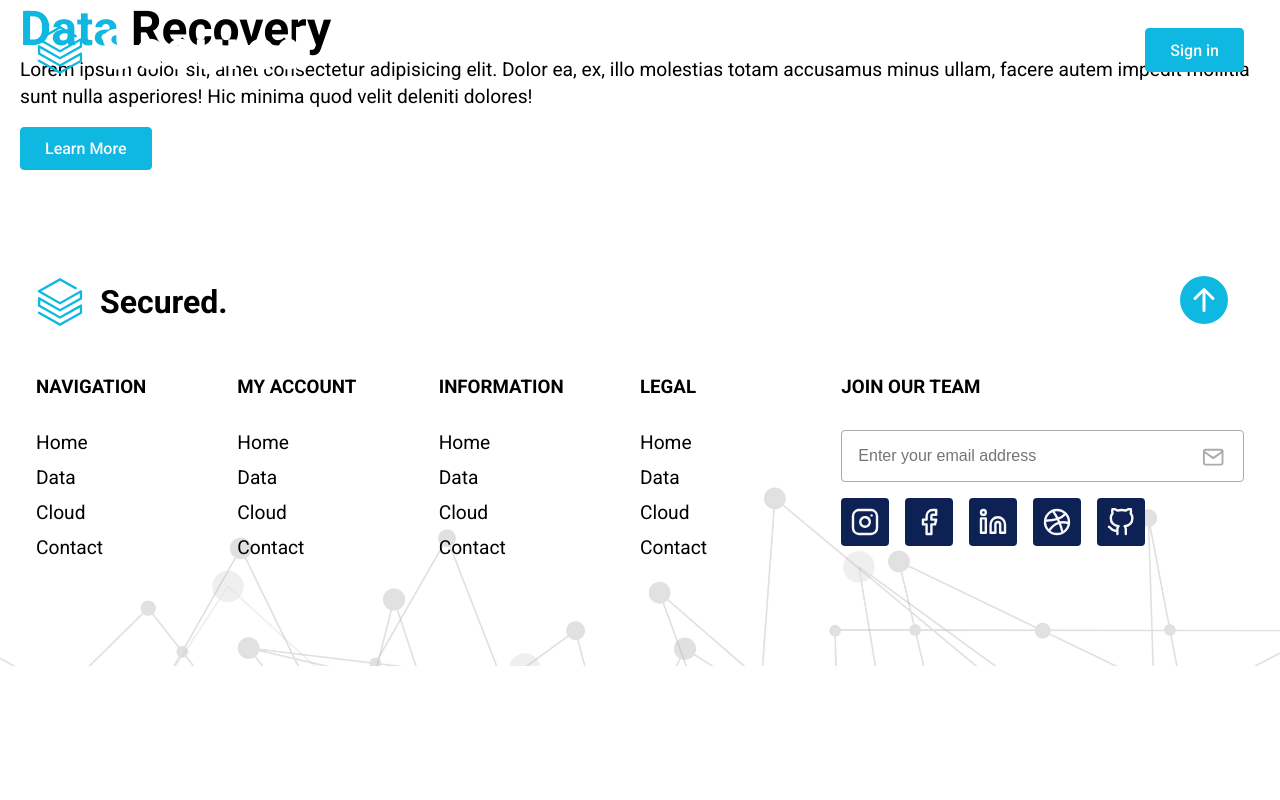
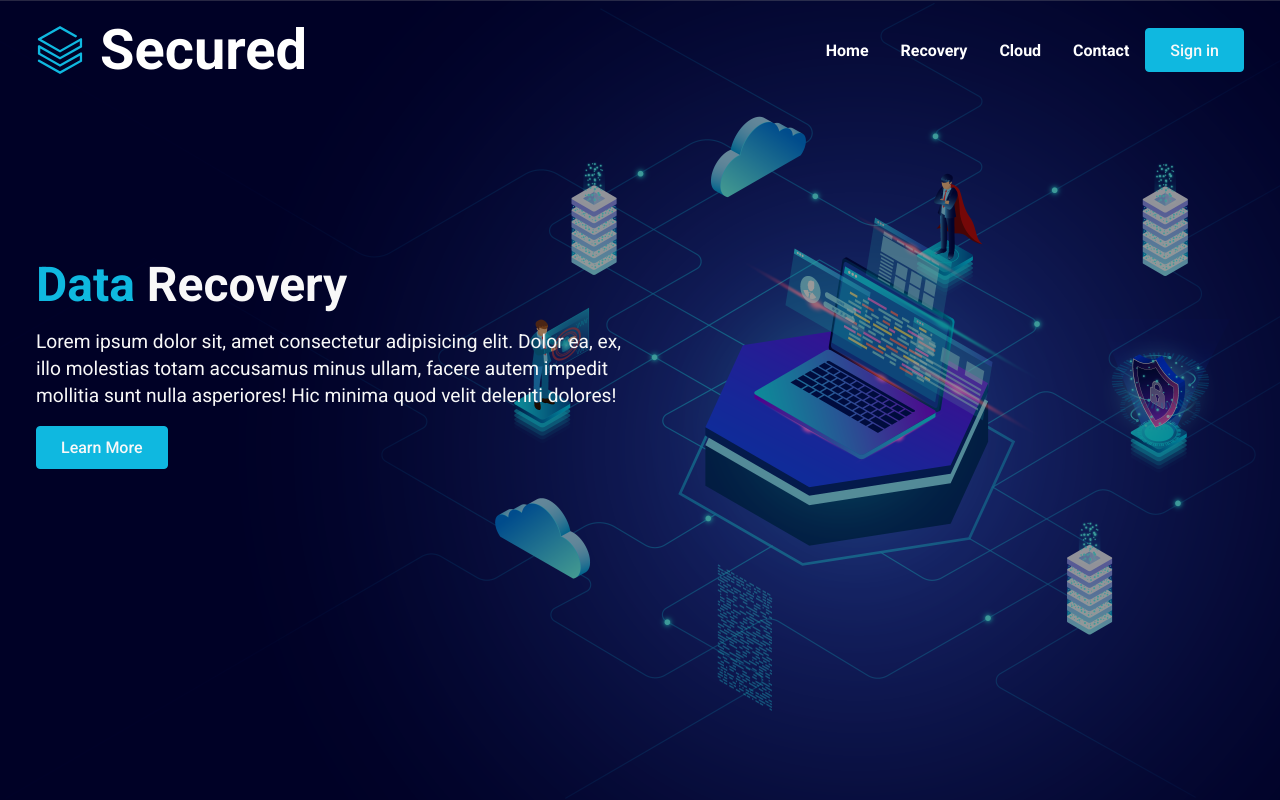
Before and after one commit to Medvedev-Savelii/react-website-data-secure-app, a React (Create React App) app: page /recovery in a window 1280 px wide. Shown: the top 800 px of the page. Built offline with nearby package versions, Linux system fonts and the light colour scheme.

Commit message:
eight-commit

```diff
--- a/src/components/contact/Contact.jsx
+++ b/src/components/contact/Contact.jsx
@@ -0,0 +1,33 @@
+import React from "react";
+import "./ContactStyles.css";
+
+const Contact = () => {
+  return (
+    <div className="contact">
+      <div className="container">
+        <div className="form-container">
+          <form>
+            <h1>
+              <span>Contact</span> Us
+            </h1>
+            <div>
+              <label>Name</label>
+              <input type="text" placeholder="Enter your name" />
+            </div>
+            <div>
+              <label>Email</label>
+              <input type="email" placeholder="Enter your email" />
+            </div>
+            <div>
+              <label>Message</label>
+              <textarea rows="10" cols="30" placeholder="Enter your message" />
+            </div>
+            <button>Submit</button>
+          </form>
+        </div>
+      </div>
+    </div>
+  );
+};
+
+export default Contact;
--- /dev/null
+++ b/src/components/contact/ContactStyles.css
@@ -0,0 +1,62 @@
+.contact {
+	width: 100%;
+	height: 100vh;
+	position: relative;
+	background: rgba(0, 0, 0, .5);
+}
+
+.contact:before {
+	content: "";
+	position: absolute;
+	background: url(../../assets/contact-bg.png) no-repeat center center/cover;
+	width: 100%;
+	height: 100%;
+	z-index: -1;
+}
+
+.contact .container .form-container {
+	display: flex;
+	justify-content: center;
+	align-items: center;
+	height: 100%;
+	color: #f8f8f8;
+
+}
+
+.contact form {
+    width: 50%;
+    margin: 1rem;
+}
+
+.contact .form-container div {
+	display: flex;
+	flex-direction: column;
+}
+
+.contact form label {
+    margin: 2rem 0 .7rem 0;
+    display: none;
+}
+.contact form input, textarea {
+    padding: .5rem;
+    font-size: 1.2rem;
+    color: #f8f8f8;
+    margin: 1rem 0;
+    font-family: 'Roboto', sans-serif;
+    background: rgba(0, 0, 0, .15);
+    box-shadow: 0 8px 32px 0 rgba(31, 38, 135, 0.37);
+    backdrop-filter: blur(4px);
+    border-radius: 4px;
+    border: 1px solid rgba(0, 0, 0, .15);
+}
+
+.contact form input:focus,textarea:focus {
+    outline: var(--primary-color);
+    box-shadow: 0 0 12px 0 var(--primary-color);
+}
+
+@media screen and (max-width: 940px) {
+    .contact form {
+        width: 100%;
+    }
+}
--- a/src/components/navbar/Navbar.jsx
+++ b/src/components/navbar/Navbar.jsx
@@ -2,7 +2,7 @@ import React, { useState } from "react";
 import "./NavbarStyles.css";
 import { SiDatabricks } from "react-icons/si";
 import { FaBars, FaTimes } from "react-icons/fa";
-
+import { Link } from "react-router-dom";
 const Navbar = () => {
   const [nav, setNav] = useState(false);
   const handleNav = () => setNav(!nav);
@@ -15,10 +15,18 @@ const Navbar = () => {
           <h1>Secured</h1>
         </div>
         <ul className={nav ? " nav-menu active" : "nav-menu"}>
-          <li>Home</li>
-          <li>Recovery</li>
-          <li>Cloud</li>
-          <li>Contact</li>
+          <li>
+            <Link to="/">Home</Link>
+          </li>
+          <li>
+            <Link to="/recovery">Recovery</Link>
+          </li>
+          <li>
+            <Link to="/cloud">Cloud</Link>
+          </li>
+          <li>
+            <Link to="/contact">Contact</Link>
+          </li>
           <button>Sign in</button>
         </ul>
         <div className="hamburger" onClick={handleNav}>
--- a/src/components/recovery/RecoveryStyles.css
+++ b/src/components/recovery/RecoveryStyles.css
@@ -0,0 +1,38 @@
+.recovery {
+	width: 100%;
+	height: 100vh;
+	background: rgba(0, 0, 0, .4);
+	position: relative;
+}
+
+.recovery:before {
+	content: '';
+	position: absolute;
+	background: url('../../assets/recovery-bg.png') no-repeat center center/cover;
+	height: 100%;
+	width: 100%;
+	z-index: -1;
+}
+
+.recovery .content {
+	position: absolute;
+	top: 30%;
+	width: 50%;
+	left: 0;
+	padding: 1rem;
+}
+
+.recovery h2 {
+	color: #f8f8f8;
+}
+
+.recovery p {
+	color: #f8f8f8;
+	margin: 1rem 0;
+}
+
+@media screen and (max-width: 940px){
+	.recovery .content {
+		width: 100%;
+	}
+}
--- a/src/routes/ContactPage.jsx
+++ b/src/routes/ContactPage.jsx
@@ -0,0 +1,16 @@
+import React from "react";
+import Navbar from "../components/navbar/Navbar";
+import Footer from "../components/footer/Footer";
+import Contact from "../components/contact/Contact";
+
+const ContactPage = () => {
+  return (
+    <>
+      <Navbar />
+      <Contact />
+      <Footer />
+    </>
+  );
+};
+
+export default ContactPage;
```
Also changed, not shown: src/components/contact/ContactStyles.jsx (deleted).
